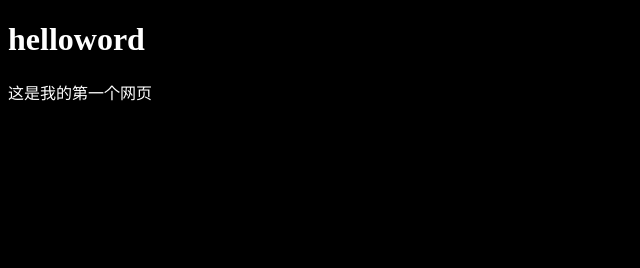
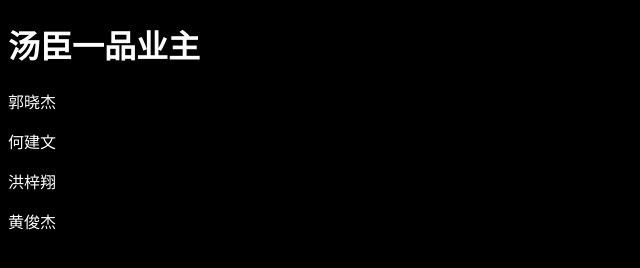
Before and after one commit to Aspapa/Aspapa2.github.io, a plain HTML site: page index.html in a window 1280 px wide. Shown: the whole page, without its empty margins (0-640 px from the left). Drawn offline with Linux system fonts and the light colour scheme.

Commit message:
Update index.html

```diff
--- a/index.html
+++ b/index.html
@@ -13,8 +13,12 @@
     </style>
 </head>
 <body>
-    <h1>helloword</h1>
-    <p>这是我的第一个网页</p>
+    <h1>汤臣一品业主</h1>
+    <p>郭晓杰</p>
+    <p>何建文</p>
+    <p>洪梓翔</p>
+    <p>黄俊杰</p>
+
 
 </body>
 </html>
```
